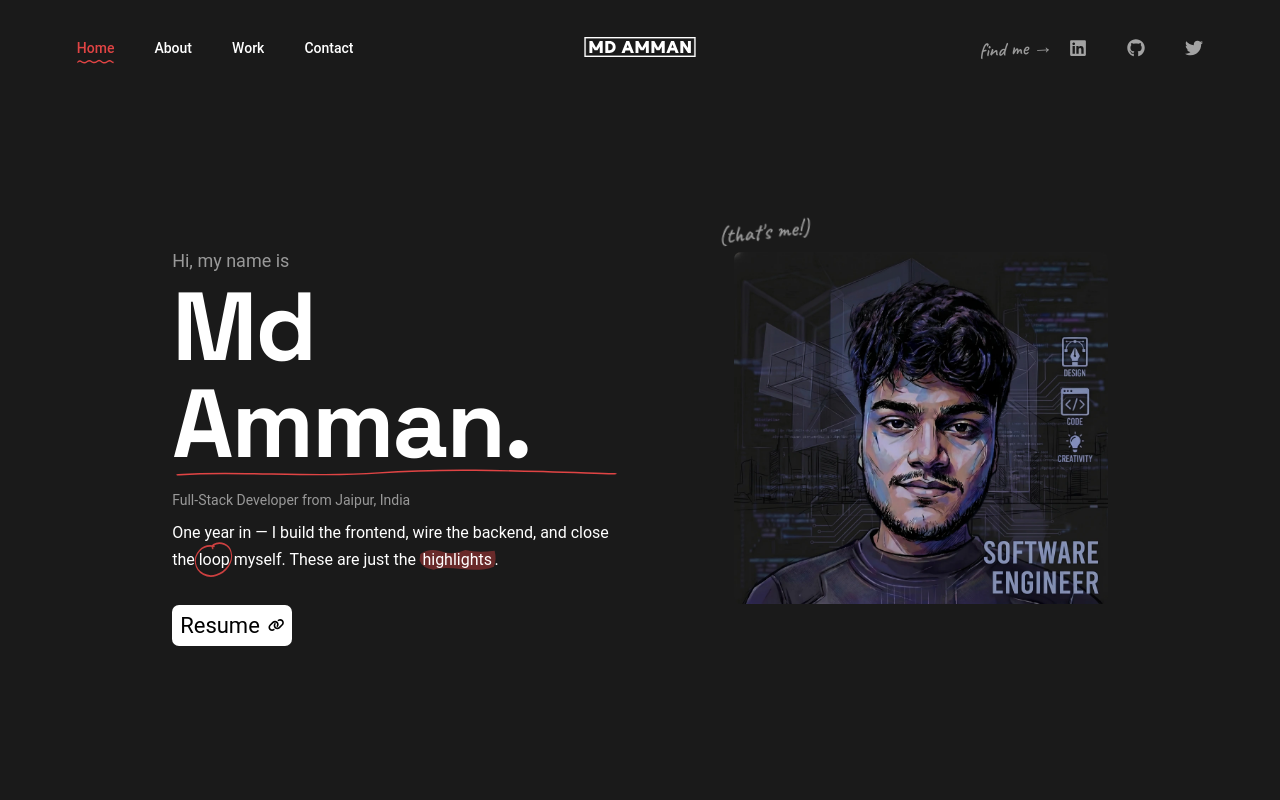
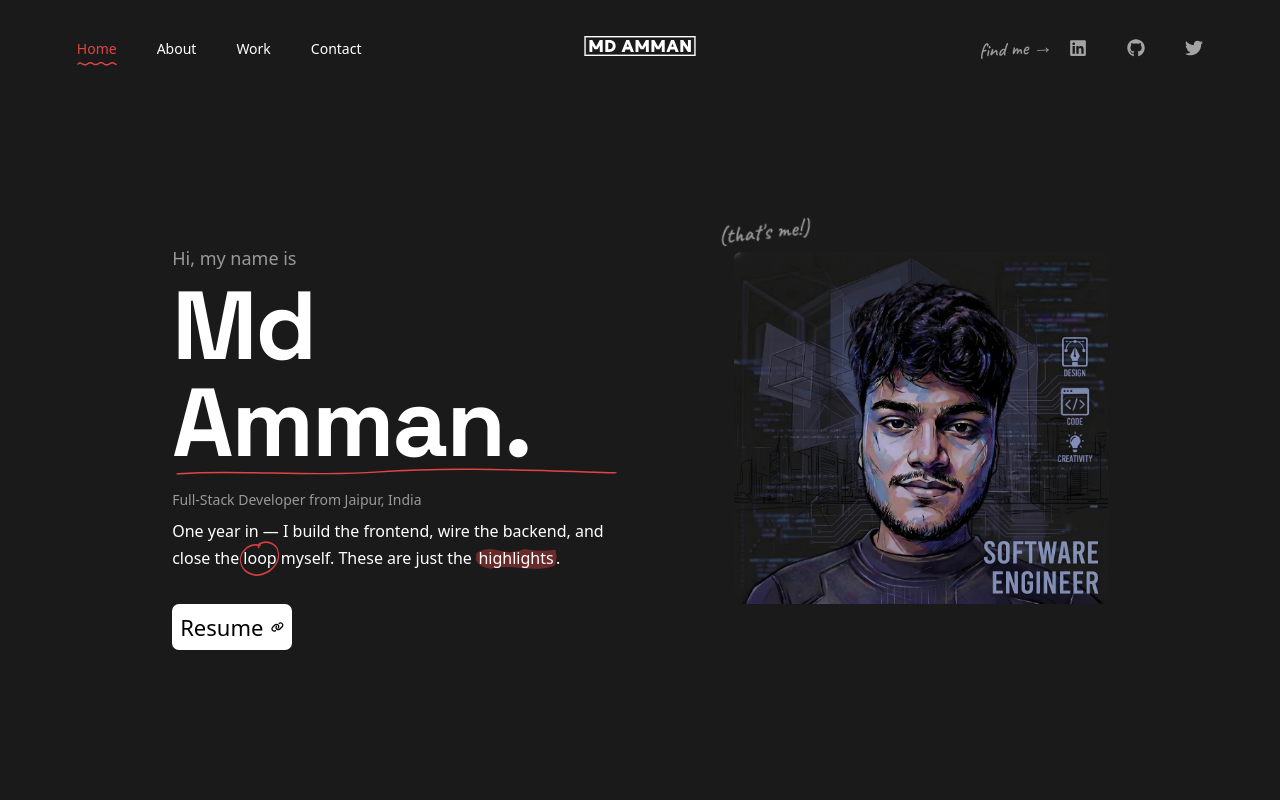
Before and after one commit to krazio-01/Portfolio, a React (Vite) app: page / in a window 1280 px wide. Shown: the top 800 px of the page. Built offline with nearby package versions, Linux system fonts and the light colour scheme.

Commit message:
switch body font to system font stack

```diff
--- a/src/index.css
+++ b/src/index.css
@@ -28,7 +28,18 @@
     margin: 0;
     padding: 0;
     box-sizing: border-box;
-    font-family: 'Roboto', sans-serif;
+    font-family:
+        system-ui,
+        -apple-system,
+        BlinkMacSystemFont,
+        'Segoe UI',
+        Roboto,
+        Oxygen,
+        Ubuntu,
+        Cantarell,
+        'Open Sans',
+        'Helvetica Neue',
+        sans-serif;
 }
 
 body {
```
